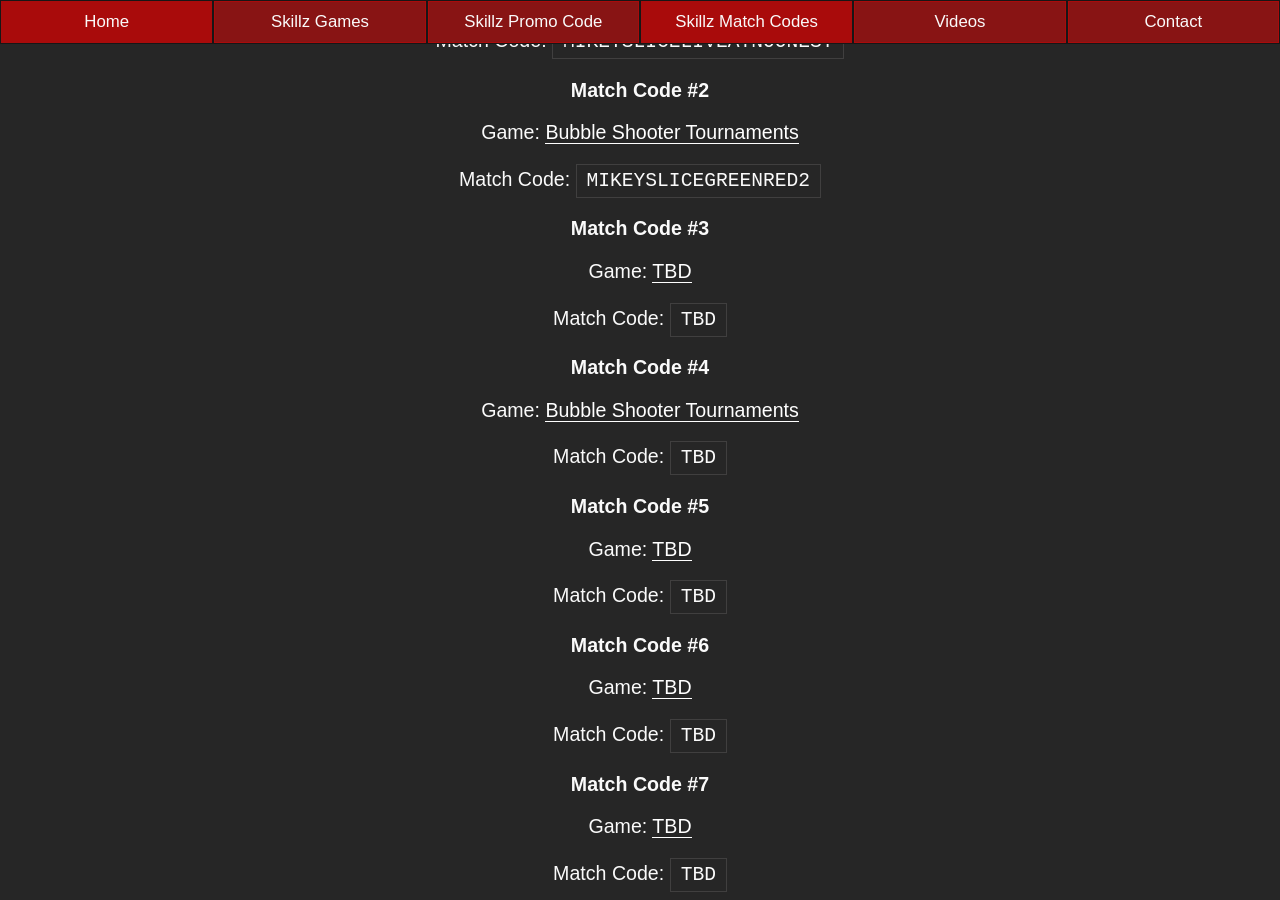
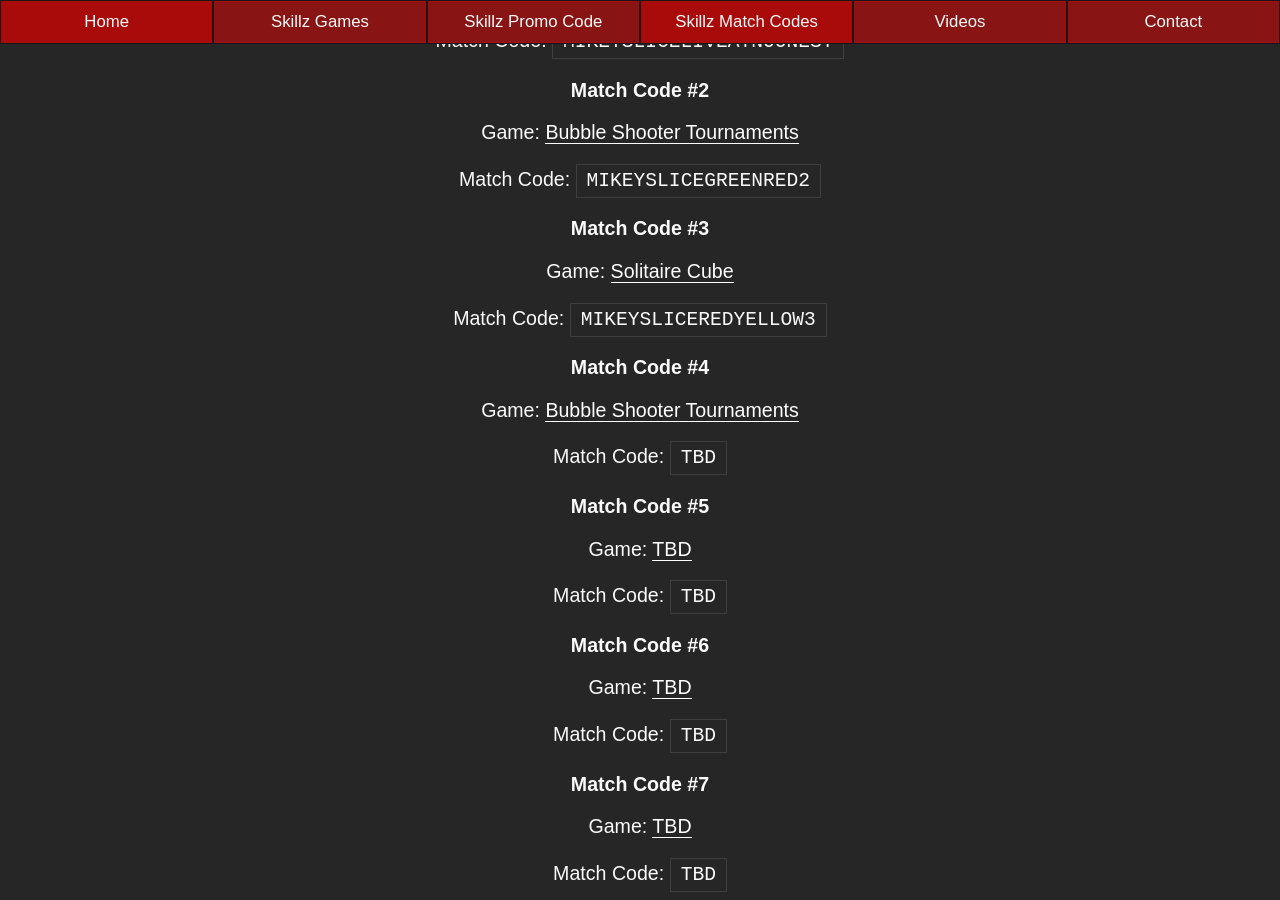
Before and after one commit to mikeyslice/esports-medium, a Jekyll site: the page built from skillz-match-codes.md, in a window 1280 px wide and 900 px high, scrolled down 3382 px. Built offline with Jekyll 4.4.1, drawn with Linux system fonts in a browser that asks for light colours.

Commit message:
Update Skillz Match Codes “skillz-match-codes”

```diff
--- a/_includes/pages/skillz-match-codes.html
+++ b/_includes/pages/skillz-match-codes.html
@@ -115,9 +115,9 @@
 
 <h3>Match Code #3</h3>
 
-<p>Game: <a href="/skillz-games/">TBD</a><p>
+<p>Game: <a href="/skillz-games/">Solitaire Cube</a><p>
 
-<p>Match Code: <code>TBD</code><p>
+<p>Match Code: <code>MIKEYSLICEREDYELLOW3</code><p>
 
 <h3>Match Code #4</h3>
 
```
